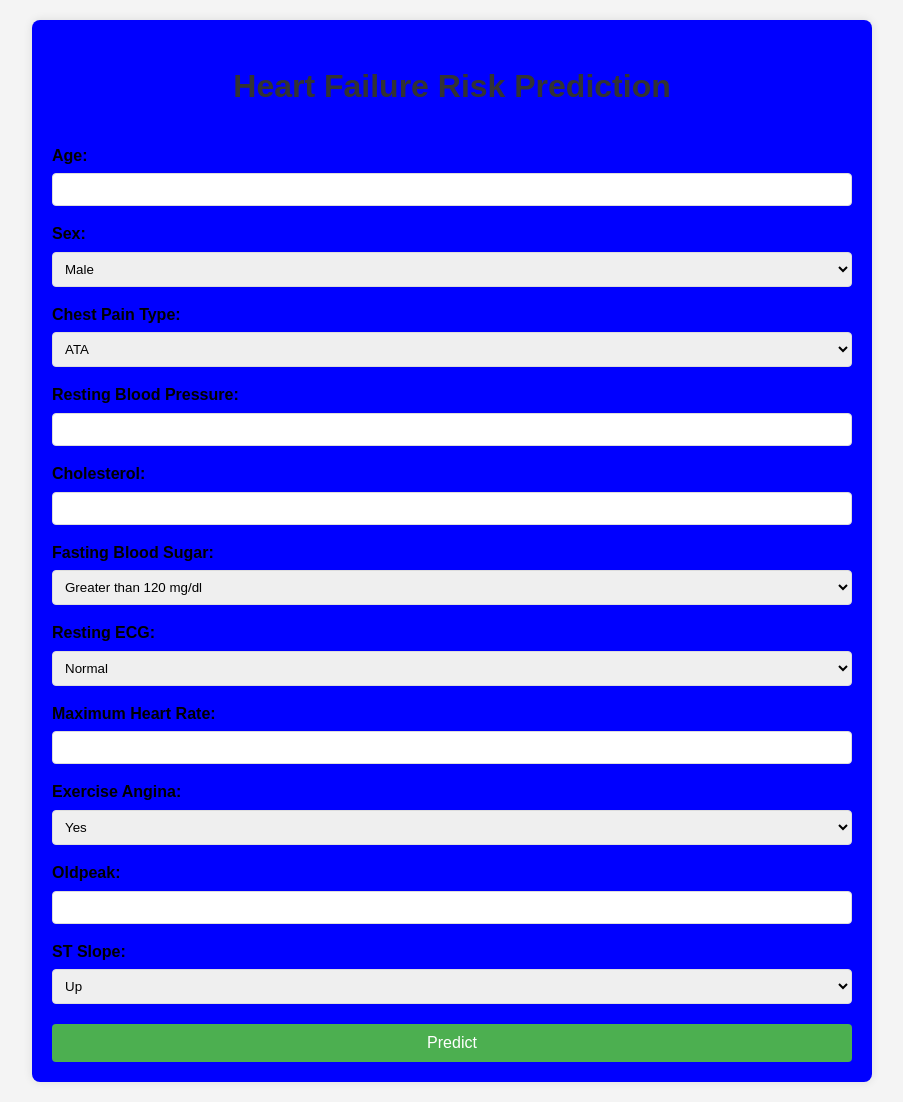
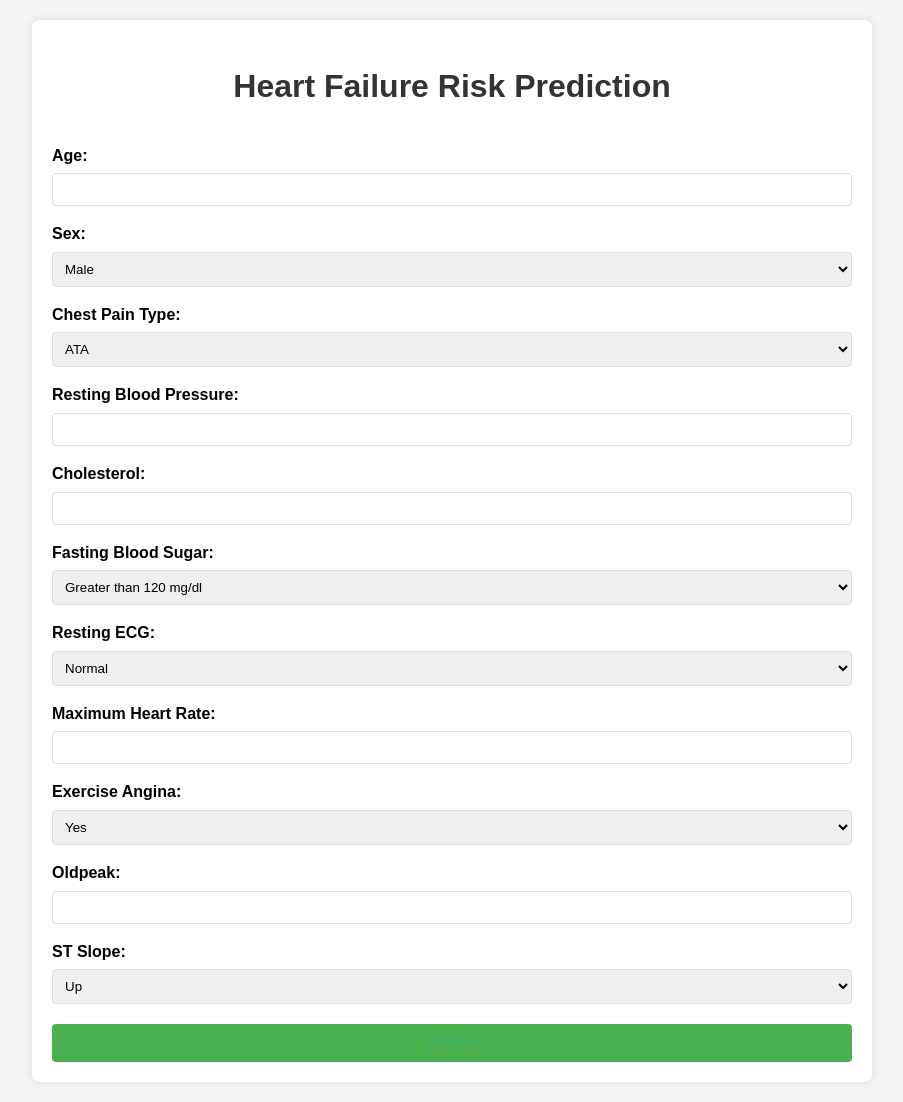
Before and after one commit to SIYAM1809/Heart-Failure-Prediction-using-Machine-Learning, a Flask app: page / in a window 1280 px wide. Shown: the whole page, without its empty margins (188-1091 px from the left). Run offline with Flask 3, Linux system fonts and the light colour scheme; parts of the project's set-up code (start-up, migrations or seed data) failed here and were passed over.

Commit message:
Update style.css
Change in buttons

```diff
--- a/static/style.css
+++ b/static/style.css
@@ -9,7 +9,7 @@ body {
 .container {
     max-width: 800px;
     margin: 0 auto;
-    background: blue;
+    background: white;
     padding: 20px;
     border-radius: 8px;
     box-shadow: 0 0 10px rgba(0,0,0,0.1);
@@ -44,7 +44,7 @@ button {
     width: 100%;
     padding: 10px;
     background: #4CAF50;
-    color: white;
+    color: MediumSeaGreen;
     border: none;
     border-radius: 4px;
     cursor: pointer;
@@ -53,7 +53,7 @@ button {
 }
 
 button:hover {
-    background: #45a049;
+    background: red;
 }
 
 .result-box {
```
